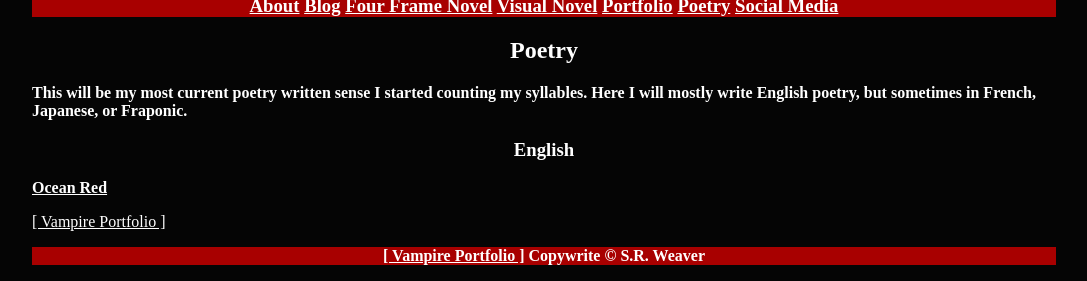
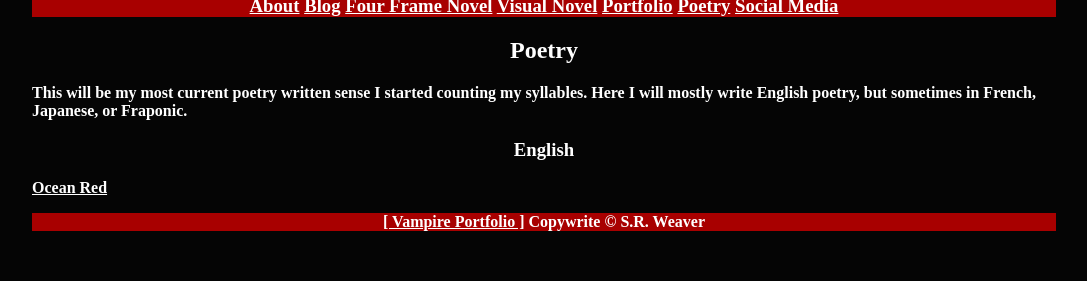
Before and after one commit to LWFlouisa/VampirePortfolio, a Jekyll site: the page built from poetry.md, in a window 1280 px wide, cut to the strip 666-947 px from the top of the page. Shown: the whole strip, without its empty margins (96-1183 px from the left). Built offline with Jekyll 4.4.1, drawn with Linux system fonts in a browser that asks for light colours; after the commit the page ends 913 px from its top, so only the background shows below that.

Commit message:
Update default.html

```diff
--- a/_layouts/default.html
+++ b/_layouts/default.html
@@ -4,5 +4,4 @@
 
 {{ content }}
 
-{%- include theme.html -%}
 {%- include footer.html -%}
```
